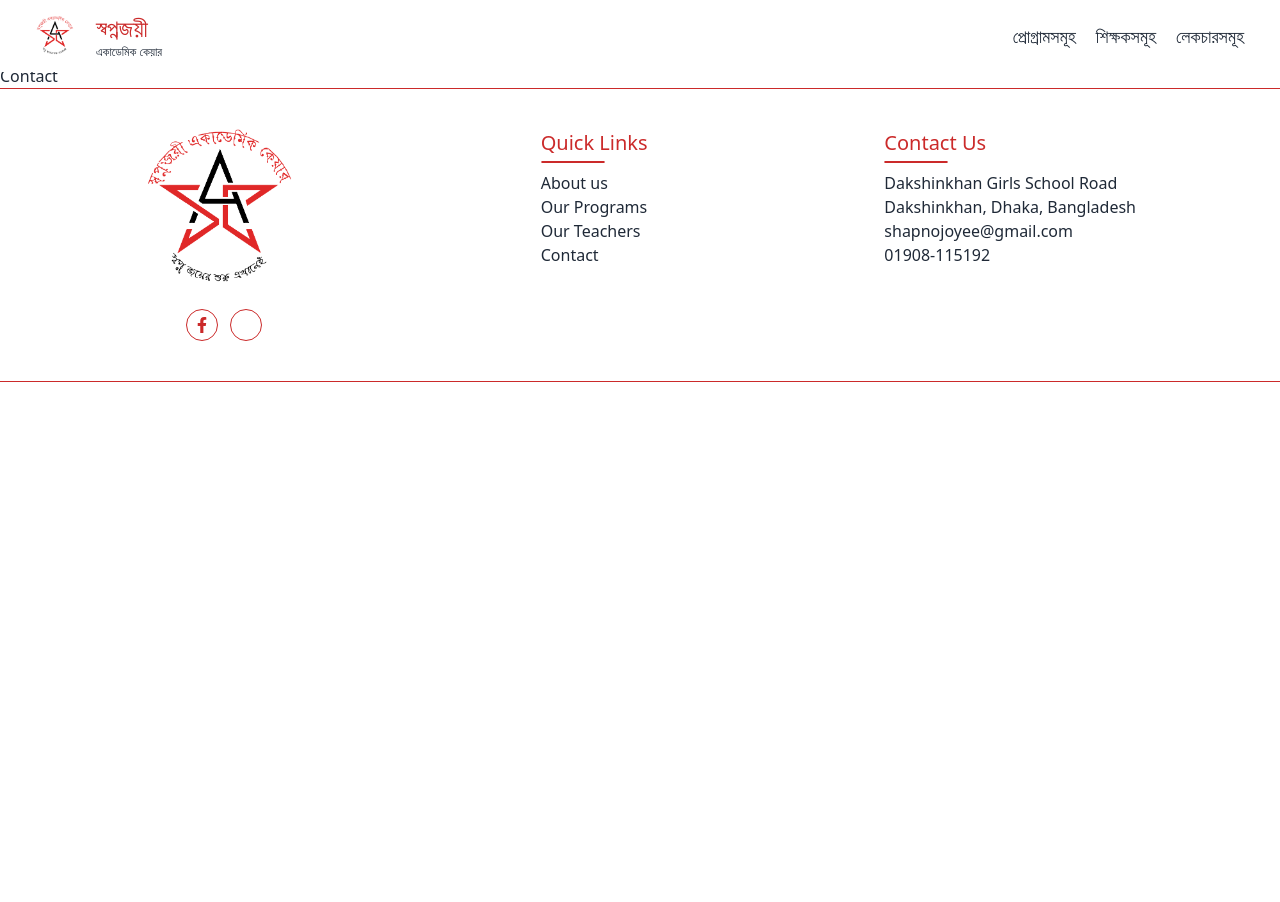
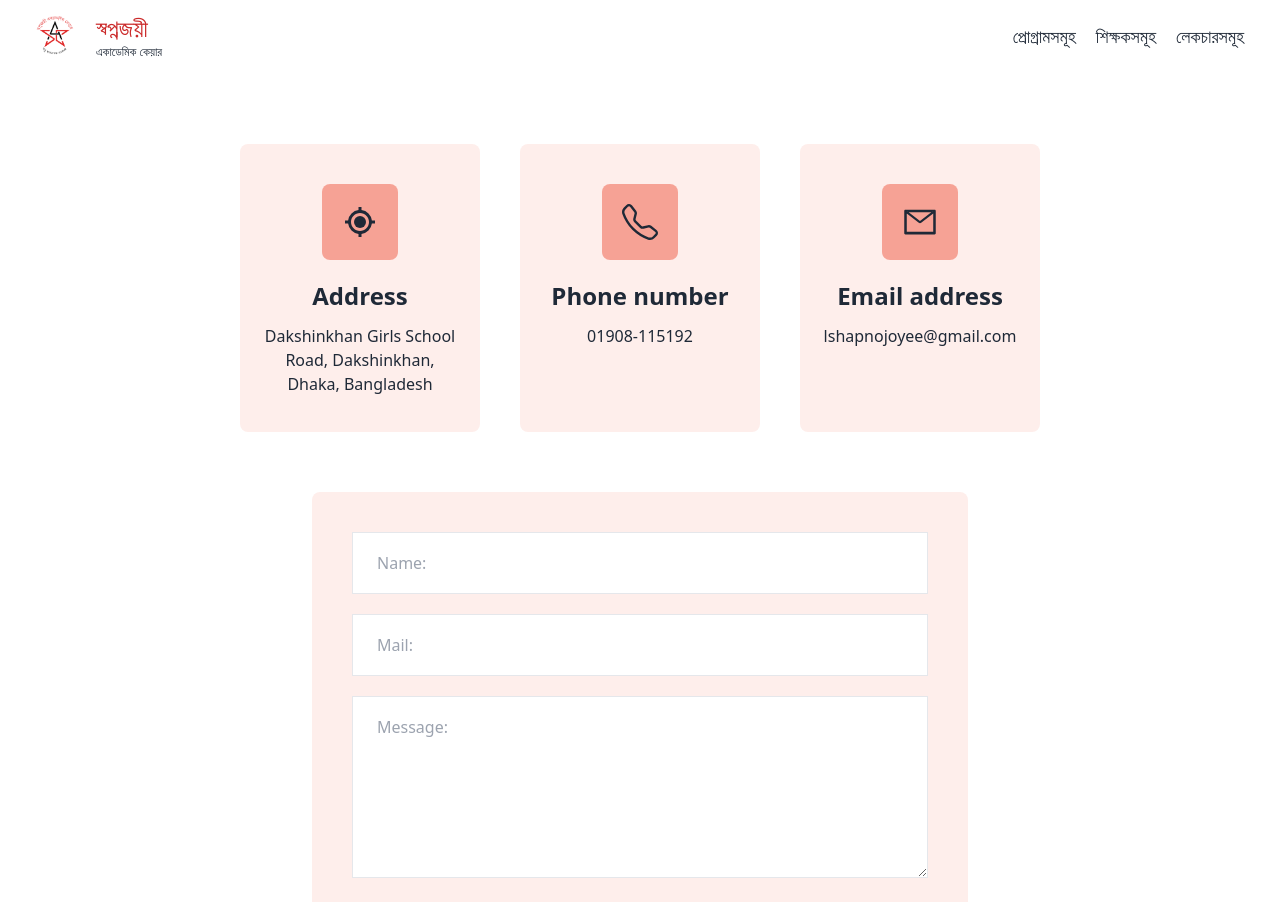
Before and after one commit to Bakhtiar2000/shopnojoyi-coaching-center, a React (Vite) app: page /contact in a window 1280 px wide. Shown: the top 902 px of the page. Before the commit the page ends 800 px from the top, so only its background shows below. Built offline with nearby package versions, Linux system fonts and the light colour scheme; some icons are missing.

Commit message:
added contact page

```diff
--- a/package.json
+++ b/package.json
@@ -10,6 +10,7 @@
     "preview": "vite preview"
   },
   "dependencies": {
+    "@emailjs/browser": "^3.11.0",
     "localforage": "^1.10.0",
     "match-sorter": "^6.3.1",
     "react": "^18.2.0",
@@ -18,6 +19,7 @@
     "react-icons": "^4.12.0",
     "react-router-dom": "^6.19.0",
     "sort-by": "^1.2.0",
+    "sweetalert2": "^11.10.1",
     "swiper": "^11.0.4"
   },
   "devDependencies": {
--- a/src/pages/contact/Contact.jsx
+++ b/src/pages/contact/Contact.jsx
@@ -1,10 +1,18 @@
 import React from 'react';
+import { Helmet } from 'react-helmet';
+import ContactInfo from './ContactInfo';
+import SendMail from './SendMail';
 
 const Contact = () => {
     return (
         <div>
-            <h2>Contact</h2>
-            <p></p>
+             <Helmet>
+                <title>যোগাযোগ - স্বপ্নজয়ী</title>
+            </Helmet>
+
+            <ContactInfo />
+
+            <SendMail />
         </div>
     );
 };
--- /dev/null
+++ b/src/pages/contact/ContactInfo.jsx
@@ -0,0 +1,54 @@
+import React from 'react';
+import { BsTelephone } from "react-icons/bs";
+import { AiOutlineMail } from "react-icons/ai";
+import { BiCurrentLocation } from "react-icons/bi";
+
+const ContactInfo = () => {
+    return (
+        <section className="container mt-20">
+            <div className="flex justify-center items-center flex-wrap gap-5 md:gap-8 lg:gap-10">
+
+                {/* Address */}
+                <div className="w-60 h-72 rounded-lg p-5 duration-300 bg-bg/10 hover:shadow-xl">
+                    <div className="p-5 bg-bg/50 rounded-lg w-fit mx-auto mt-5">
+                    <BiCurrentLocation className="text-4xl text-dark" />
+                    </div>
+                    <p className="text-center text-2xl font-semibold mt-5 mb-3">
+                    Address
+                    </p>
+                    <p className="text-center">
+                    Dakshinkhan Girls School Road, Dakshinkhan, Dhaka, Bangladesh
+                    </p>
+                </div>
+
+                {/* Phone number */}
+                <div className="w-60 h-72 rounded-lg p-5 duration-300 bg-bg/10 hover:shadow-xl">
+                    <div className="p-5 bg-bg/50 rounded-lg w-fit mx-auto mt-5">
+                    <BsTelephone className="text-4xl text-dark" />
+                    </div>
+                    <p className="text-center text-2xl font-semibold mt-5 mb-3">
+                    Phone number
+                    </p>
+                    <p className="text-center">
+                    01908-115192
+                    </p>
+                </div>
+
+                {/* Email address */}
+                <div className="w-60 h-72 rounded-lg p-5 duration-300 bg-bg/10 hover:shadow-xl">
+                    <div className="p-5 bg-bg/50 rounded-lg w-fit mx-auto mt-5">
+                    <AiOutlineMail className="text-4xl text-dark" />
+                    </div>
+                    <p className="text-center text-2xl font-semibold mt-5 mb-3">
+                    Email address
+                    </p>
+                    <p className="text-center">
+                    lshapnojoyee@gmail.com
+                    </p>
+                </div>
+            </div>
+      </section>
+    );
+};
+
+export default ContactInfo;
--- /dev/null
+++ b/src/pages/contact/SendMail.jsx
@@ -0,0 +1,62 @@
+import React, { useRef } from 'react';
+import emailjs from '@emailjs/browser';
+import Swal from 'sweetalert2';
+
+const SendMail = () => {
+    const form = useRef();
+    const sendEmail = (e) => {
+        e.preventDefault();
+
+        emailjs.sendForm('service_6cj9dkq', 'template_oumfitc', form.current, '5scPk13_dW8HI-vmZ')
+            .then((result) => {
+                e.target.reset()
+                Swal.fire(
+                    'Message has been Sent!',
+                    'Thanks for connecting with us!',
+                    'success'
+                  )
+            }, (error) => {
+                console.log(error.text);
+            });
+
+    };
+    return (
+        <section className='pt-5 pb-20 mt-10'>
+            <div className='container'>
+
+                <div className='bg-bg/10 p-10 rounded-lg w-fit mx-auto'>
+
+                    {/* Mail Form  */}
+                    <div className='max-w-xl mx-auto text-center text-black'>
+                    <form ref={form} onSubmit={sendEmail}>
+                        <input
+                            className='w-full px-6 py-[18px] border outline-none focus:border-primary mb-5'
+                            type="text"
+                            name="from_name"
+                            placeholder="Name:"
+                            required
+                        />
+
+                        <input
+                            className='w-full px-6 py-[18px] border outline-none focus:border-primary mb-5'
+                            type="email"
+                            name="from_email"
+                            placeholder="Mail:"
+                            required
+                        />
+
+                        <textarea
+                            className='w-full px-6 py-[18px] border outline-none focus:border-primary mb-5'
+                            name="message"
+                            rows="6"
+                            placeholder='Message:'></textarea>
+                        <button type='submit' className='w-fit py-3 px-5 hover:bg-bg hover:text-white text-xl border border-bg bg-white text-bg duration-300'>Send message</button>
+                    </form>
+                </div>
+                </div>
+            </div>
+        </section>
+    );
+};
+
+export default SendMail;
```
Also changed, not shown: 1 other file (tests, documents, lock files or other folders).
